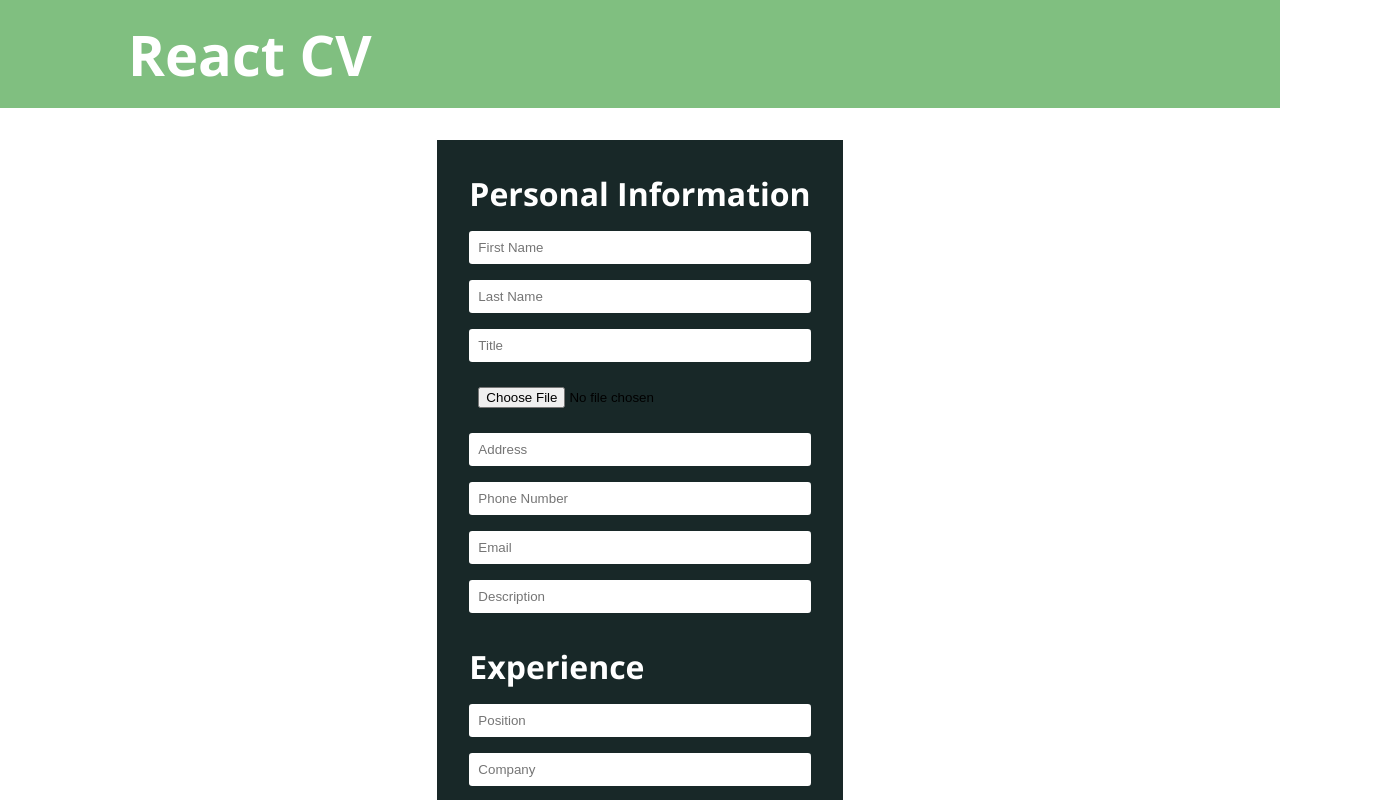
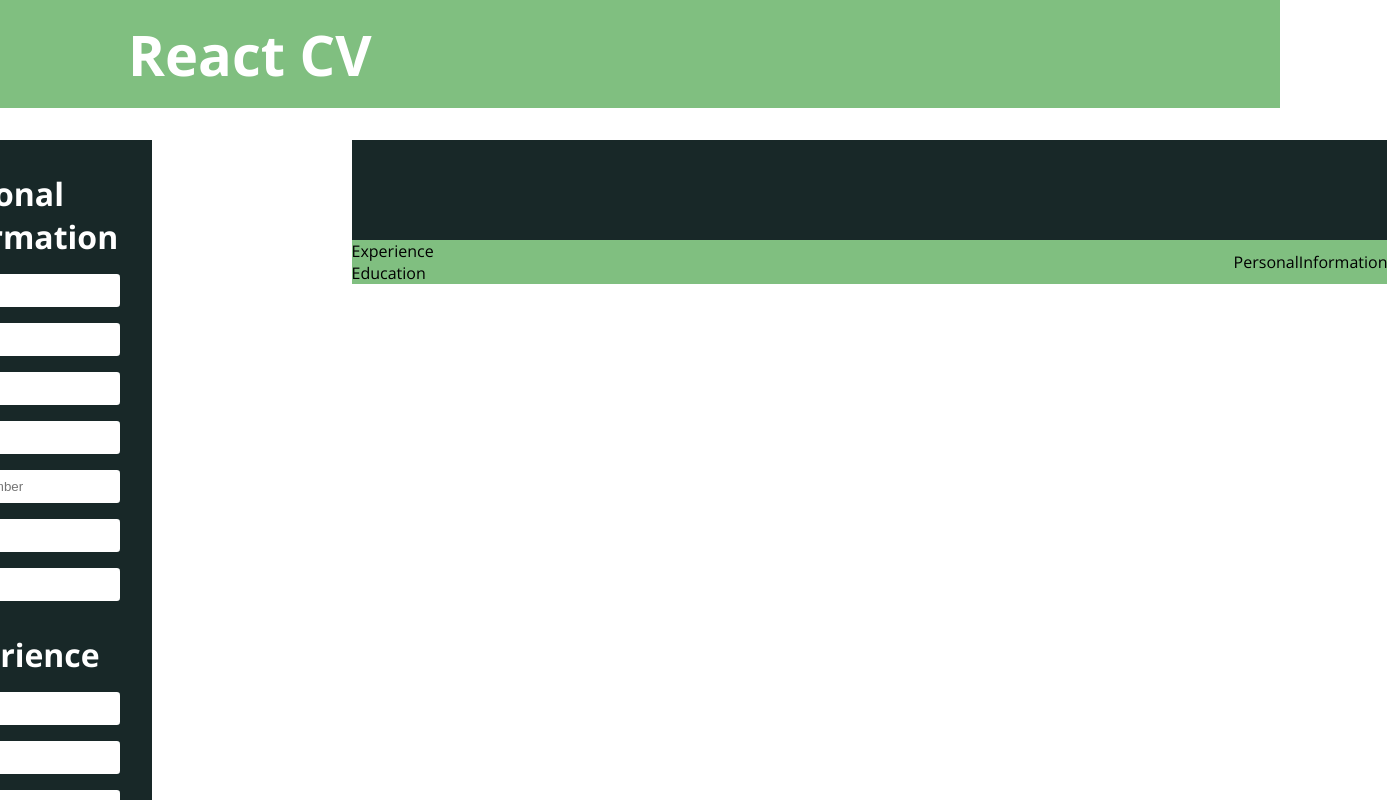
Before and after one commit to Kian2002/React-CV, a React (Vite) app: page / in a window 1280 px wide. Shown: the top 800 px of the page, 1387 px wide, since content can reach past the window. Built offline with nearby package versions, Linux system fonts and the light colour scheme.

Commit message:
create output template

```diff
--- a/src/components/Home.jsx
+++ b/src/components/Home.jsx
@@ -1,8 +1,9 @@
-import React, { Fragment } from "react";
+import React from "react";
 import PersonalInformation from "./Input/PersonalInformation";
 import Experience from "./Input/Experience";
 import Education from "./Input/Education";
 import styles from "./styles/home.module.css";
+import Output from "./output/Output";
 
 const Home = () => {
   return (
@@ -12,6 +13,9 @@ const Home = () => {
         <Experience />
         <Education />
       </div>
+      <div className={styles.output}>
+        <Output />
+      </div>
     </main>
   );
 };
--- a/src/components/Input/Education.jsx
+++ b/src/components/Input/Education.jsx
@@ -1,6 +1,5 @@
 import React, { useState } from "react";
 import styles from "../styles/home.module.css";
-import Input from "./Input";
 import { v4 as uuidv4 } from "uuid";
 import EducationItems from "./EducationItems";
 
--- a/src/components/Input/PersonalInformation.jsx
+++ b/src/components/Input/PersonalInformation.jsx
@@ -9,7 +9,6 @@ const PersonalInformation = () => {
         <input type="text" placeholder="First Name" />
         <input type="text" placeholder="Last Name" />
         <input type="text" placeholder="Title" />
-        <input type="file" placeholder="Photo" />
         <input type="address" placeholder="Address" />
         <input type="number" placeholder="Phone Number" maxLength="10" />
         <input type="email" placeholder="Email" />
--- /dev/null
+++ b/src/components/output/Output.jsx
@@ -0,0 +1,19 @@
+import React from "react";
+import styles from "../styles/output.module.css";
+
+const Output = () => {
+  return (
+    <div>
+      <header className={styles.header}> </header>
+      <div className={styles.main}>
+        <div>
+          <div>Experience</div>
+          <div>Education</div>
+        </div>
+        <div>PersonalInformation</div>
+      </div>
+    </div>
+  );
+};
+
+export default Output;
--- a/src/components/styles/home.module.css
+++ b/src/components/styles/home.module.css
@@ -1,7 +1,7 @@
 .main {
     display: flex;
     justify-content: center;
-    align-items: center;
+    align-items: flex-start;
     gap: 200px;
     padding: 2rem 0;
 }
--- /dev/null
+++ b/src/components/styles/output.module.css
@@ -0,0 +1,13 @@
+.header {
+    background-color: var(--element-color);
+    height: 100px
+}
+
+.main {
+    display: flex;
+    justify-content: center;
+    align-items: center;
+    gap: 50rem;
+    background-color: var(--background-color);
+    height: 100%;
+}
```
